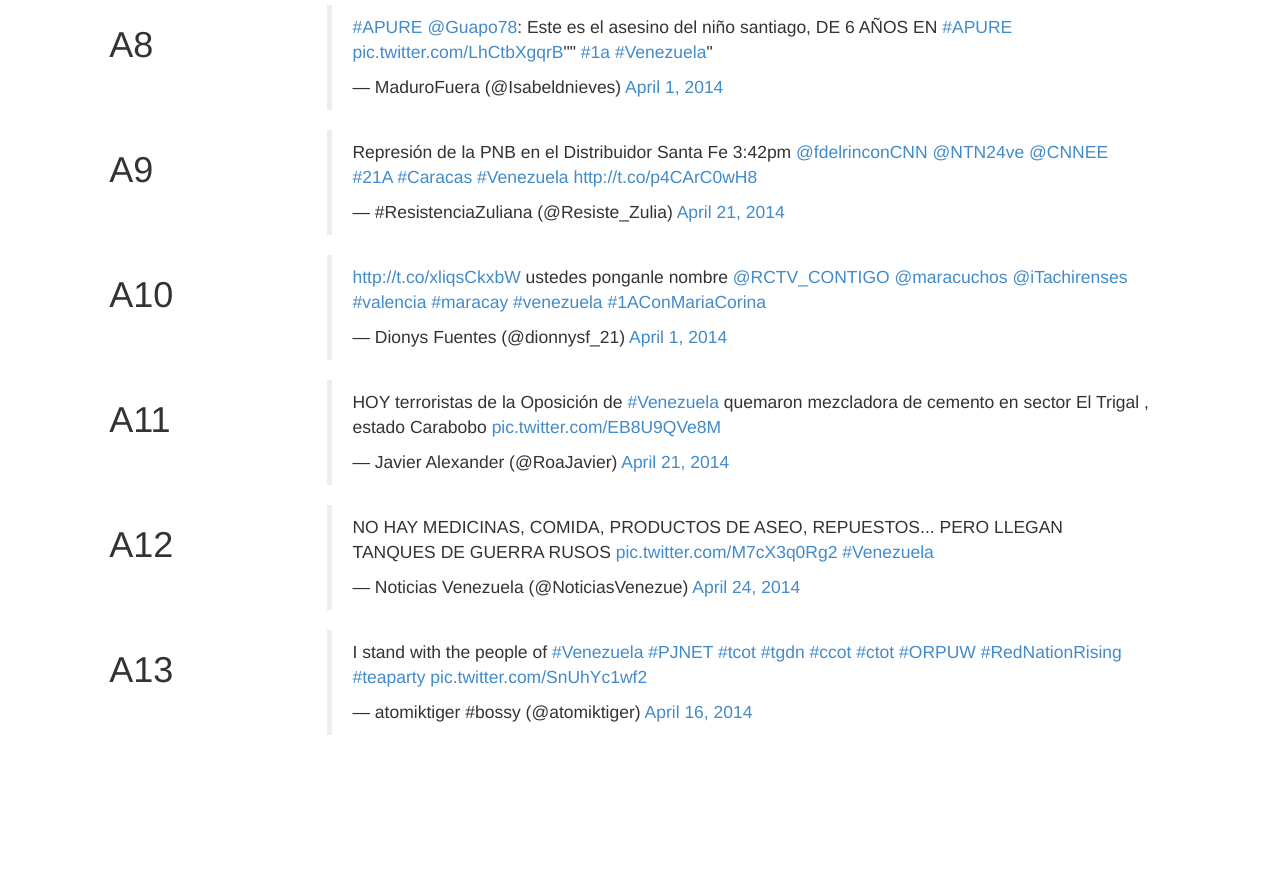
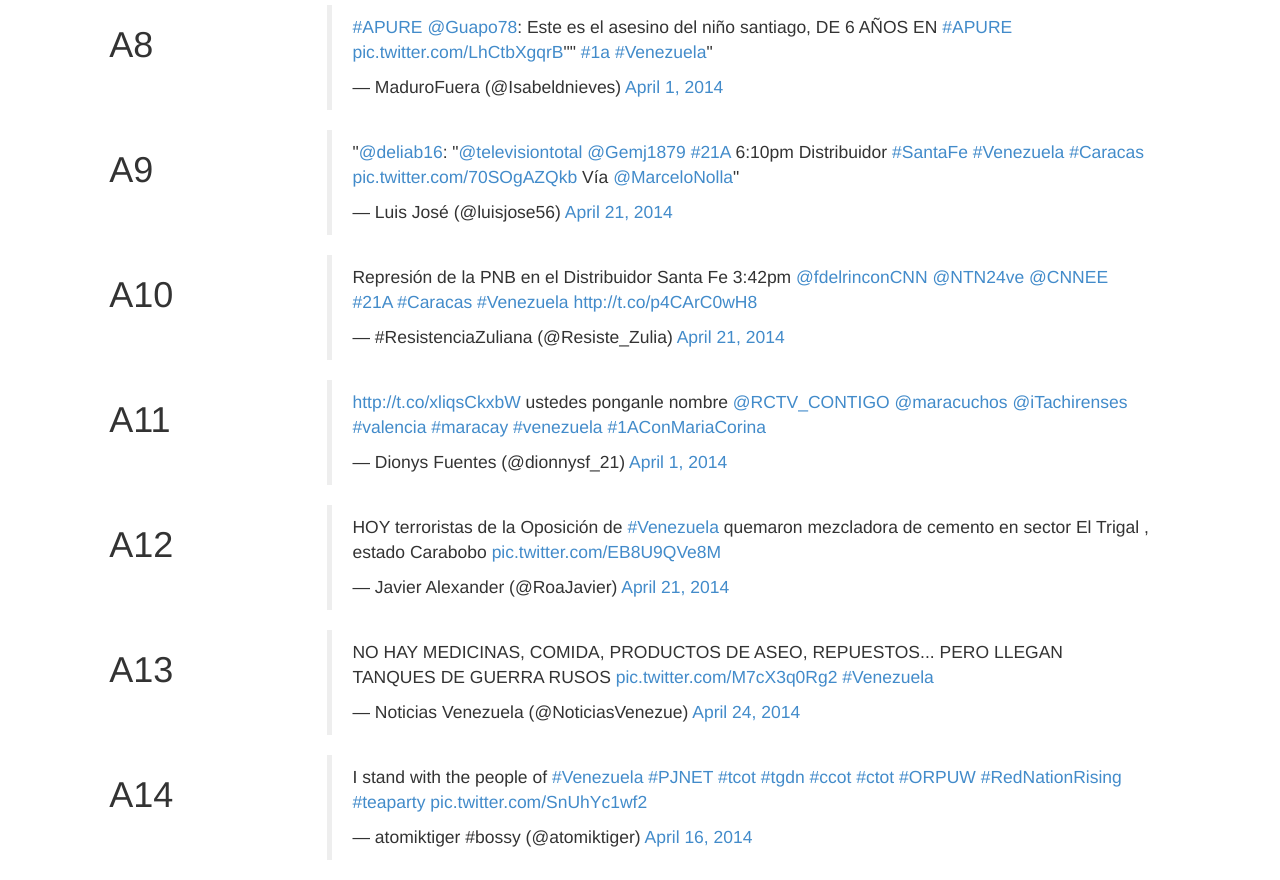
Before and after one commit to triestpa/Venezuela-Twitter-Appendix, a plain HTML site: page index.html in a window 1280 px wide. Shown: the part 940-1820 px from the top of the page. Before the commit the page ends 1695 px from the top, so only its background shows below. Drawn offline with Linux system fonts and the light colour scheme; a web font is replaced by a local one.

Commit message:
add one more tweet

```diff
--- a/index.html
+++ b/index.html
@@ -138,8 +138,8 @@
 			<div class="col-sm-8">
 				<blockquote class="twitter-tweet" lang="en">
 					<p>
-						Represión de la PNB en el Distribuidor Santa Fe 3:42pm <a href="https://twitter.com/fdelrinconCNN">@fdelrinconCNN</a> <a href="https://twitter.com/NTN24ve">@NTN24ve</a> <a href="https://twitter.com/CNNEE">@CNNEE</a> <a href="https://twitter.com/search?q=%2321A&amp;src=hash">#21A</a> <a href="https://twitter.com/search?q=%23Caracas&amp;src=hash">#Caracas</a> <a href="https://twitter.com/search?q=%23Venezuela&amp;src=hash">#Venezuela</a> <a href="http://t.co/p4CArC0wH8">http://t.co/p4CArC0wH8</a>
-					</p>— #ResistenciaZuliana (@Resiste_Zulia) <a href="https://twitter.com/Resiste_Zulia/statuses/458348370571321345">April 21, 2014</a>
+						"<a href="https://twitter.com/deliab16">@deliab16</a>: "<a href="https://twitter.com/televisiontotal">@televisiontotal</a> <a href="https://twitter.com/Gemj1879">@Gemj1879</a> <a href="https://twitter.com/search?q=%2321A&amp;src=hash">#21A</a> 6:10pm Distribuidor <a href="https://twitter.com/search?q=%23SantaFe&amp;src=hash">#SantaFe</a> <a href="https://twitter.com/search?q=%23Venezuela&amp;src=hash">#Venezuela</a> <a href="https://twitter.com/search?q=%23Caracas&amp;src=hash">#Caracas</a> <a href="http://t.co/70SOgAZQkb">pic.twitter.com/70SOgAZQkb</a> Vía <a href="https://twitter.com/MarceloNolla">@MarceloNolla</a>"
+					</p>— Luis José (@luisjose56) <a href="https://twitter.com/luisjose56/statuses/458377861208891392">April 21, 2014</a>
 				</blockquote>
 			</div>
 		</div>
@@ -152,8 +152,8 @@
 			<div class="col-sm-8">
 				<blockquote class="twitter-tweet" lang="en">
 					<p>
-						<a href="http://t.co/xliqsCkxbW">http://t.co/xliqsCkxbW</a> ustedes ponganle nombre <a href="https://twitter.com/RCTV_CONTIGO">@RCTV_CONTIGO</a> <a href="https://twitter.com/maracuchos">@maracuchos</a> <a href="https://twitter.com/iTachirenses">@iTachirenses</a> <a href="https://twitter.com/search?q=%23valencia&amp;src=hash">#valencia</a> <a href="https://twitter.com/search?q=%23maracay&amp;src=hash">#maracay</a> <a href="https://twitter.com/search?q=%23venezuela&amp;src=hash">#venezuela</a> <a href="https://twitter.com/search?q=%231AConMariaCorina&amp;src=hash">#1AConMariaCorina</a>
-					</p>— Dionys Fuentes (@dionnysf_21) <a href="https://twitter.com/dionnysf_21/statuses/451057687976222720">April 1, 2014</a>
+						Represión de la PNB en el Distribuidor Santa Fe 3:42pm <a href="https://twitter.com/fdelrinconCNN">@fdelrinconCNN</a> <a href="https://twitter.com/NTN24ve">@NTN24ve</a> <a href="https://twitter.com/CNNEE">@CNNEE</a> <a href="https://twitter.com/search?q=%2321A&amp;src=hash">#21A</a> <a href="https://twitter.com/search?q=%23Caracas&amp;src=hash">#Caracas</a> <a href="https://twitter.com/search?q=%23Venezuela&amp;src=hash">#Venezuela</a> <a href="http://t.co/p4CArC0wH8">http://t.co/p4CArC0wH8</a>
+					</p>— #ResistenciaZuliana (@Resiste_Zulia) <a href="https://twitter.com/Resiste_Zulia/statuses/458348370571321345">April 21, 2014</a>
 				</blockquote>
 			</div>
 		</div>
@@ -161,6 +161,21 @@
 			<div class="col-sm-2 col-sm-offset-1">
 				<h1>
 					A11
+				</h1>
+			</div>
+			<div class="col-sm-8">
+				<blockquote class="twitter-tweet" lang="en">
+					<p>
+						<a href="http://t.co/xliqsCkxbW">http://t.co/xliqsCkxbW</a> ustedes ponganle nombre <a href="https://twitter.com/RCTV_CONTIGO">@RCTV_CONTIGO</a> <a href="https://twitter.com/maracuchos">@maracuchos</a> <a href="https://twitter.com/iTachirenses">@iTachirenses</a> <a href="https://twitter.com/search?q=%23valencia&amp;src=hash">#valencia</a> <a href="https://twitter.com/search?q=%23maracay&amp;src=hash">#maracay</a> <a href="https://twitter.com/search?q=%23venezuela&amp;src=hash">#venezuela</a> <a href="https://twitter.com/search?q=%231AConMariaCorina&amp;src=hash">#1AConMariaCorina</a>
+					</p>— Dionys Fuentes (@dionnysf_21) <a href="https://twitter.com/dionnysf_21/statuses/451057687976222720">April 1, 2014</a>
+				</blockquote><script async="" src="//platform.twitter.com/widgets.js" charset="utf-8" type="text/javascript">
+</script>
+			</div>
+		</div>
+		<div class="row">
+			<div class="col-sm-2 col-sm-offset-1">
+				<h1>
+					A12
 				</h1>
 			</div>
 			<div class="col-sm-8">
@@ -174,7 +189,7 @@
 		<div class="row">
 			<div class="col-sm-2 col-sm-offset-1">
 				<h1>
-					A12
+					A13
 				</h1>
 			</div>
 			<div class="col-sm-8">
@@ -188,7 +203,7 @@
 		<div class="row">
 			<div class="col-sm-2 col-sm-offset-1">
 				<h1>
-					A13
+					A14
 				</h1>
 			</div>
 			<div class="col-sm-8">
```
